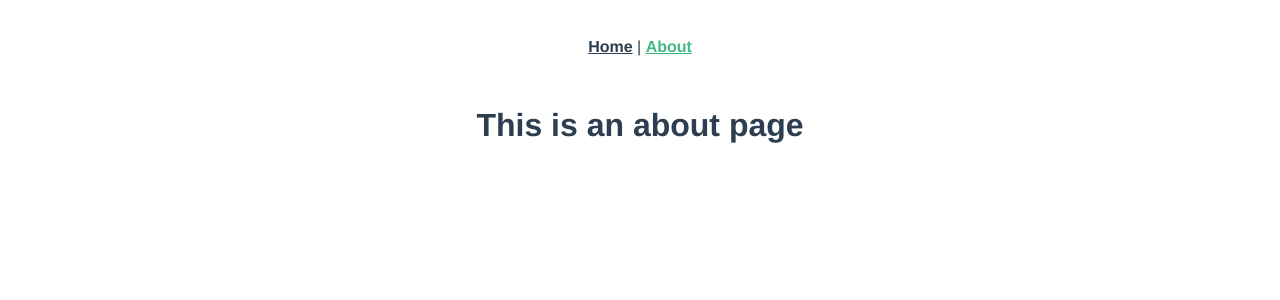
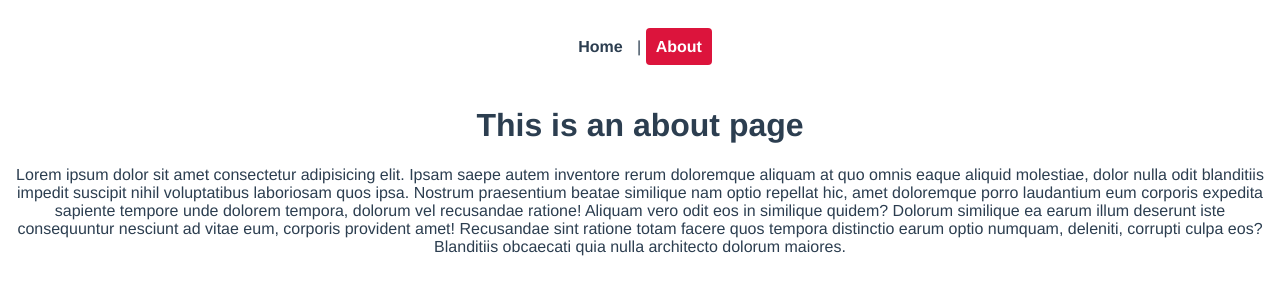
Before and after one commit to MaoDoBan/ban-jobs-vue, a Vue app: page /about in a window 1280 px wide. Shown: the top 300 px of the page. Built offline with nearby package versions, Linux system fonts and the light colour scheme.

Commit message:
alterações estéticas e de conteúdo

```diff
--- a/src/App.vue
+++ b/src/App.vue
@@ -1,7 +1,7 @@
 <template>
   <nav>
-    <router-link to="/">Home</router-link> |
-    <router-link to="/about">About</router-link>
+    <router-link :to="{ name: 'home' }">Home</router-link> |
+    <router-link :to="{ name: 'about' }">About</router-link>
   </nav>
   <router-view/>
 </template>
@@ -22,9 +22,13 @@ nav {
 nav a {
   font-weight: bold;
   color: #2c3e50;
+  text-decoration: none;
+  padding: 10px;
+  border-radius: 4px;
 }
 
 nav a.router-link-exact-active {
-  color: #42b983;
+  color: white;
+  background: crimson;
 }
 </style>
--- a/src/components/HelloWorld.vue
+++ /dev/null
@@ -1,58 +0,0 @@
-<template>
-  <div class="hello">
-    <h1>{{ msg }}</h1>
-    <p>
-      For a guide and recipes on how to configure / customize this project,<br>
-      check out the
-      <a href="https://cli.vuejs.org" target="_blank" rel="noopener">vue-cli documentation</a>.
-    </p>
-    <h3>Installed CLI Plugins</h3>
-    <ul>
-      <li><a href="https://github.com/vuejs/vue-cli/tree/dev/packages/%40vue/cli-plugin-babel" target="_blank" rel="noopener">babel</a></li>
-      <li><a href="https://github.com/vuejs/vue-cli/tree/dev/packages/%40vue/cli-plugin-router" target="_blank" rel="noopener">router</a></li>
-    </ul>
-    <h3>Essential Links</h3>
-    <ul>
-      <li><a href="https://vuejs.org" target="_blank" rel="noopener">Core Docs</a></li>
-      <li><a href="https://forum.vuejs.org" target="_blank" rel="noopener">Forum</a></li>
-      <li><a href="https://chat.vuejs.org" target="_blank" rel="noopener">Community Chat</a></li>
-      <li><a href="https://twitter.com/vuejs" target="_blank" rel="noopener">Twitter</a></li>
-      <li><a href="https://news.vuejs.org" target="_blank" rel="noopener">News</a></li>
-    </ul>
-    <h3>Ecosystem</h3>
-    <ul>
-      <li><a href="https://router.vuejs.org" target="_blank" rel="noopener">vue-router</a></li>
-      <li><a href="https://vuex.vuejs.org" target="_blank" rel="noopener">vuex</a></li>
-      <li><a href="https://github.com/vuejs/vue-devtools#vue-devtools" target="_blank" rel="noopener">vue-devtools</a></li>
-      <li><a href="https://vue-loader.vuejs.org" target="_blank" rel="noopener">vue-loader</a></li>
-      <li><a href="https://github.com/vuejs/awesome-vue" target="_blank" rel="noopener">awesome-vue</a></li>
-    </ul>
-  </div>
-</template>
-
-<script>
-export default {
-  name: 'HelloWorld',
-  props: {
-    msg: String
-  }
-}
-</script>
-
-<!-- Add "scoped" attribute to limit CSS to this component only -->
-<style scoped>
-h3 {
-  margin: 40px 0 0;
-}
-ul {
-  list-style-type: none;
-  padding: 0;
-}
-li {
-  display: inline-block;
-  margin: 0 10px;
-}
-a {
-  color: #42b983;
-}
-</style>
--- a/src/views/About.vue
+++ b/src/views/About.vue
@@ -1,5 +1,10 @@
 <template>
   <div class="about">
     <h1>This is an about page</h1>
+    <p>Lorem ipsum dolor sit amet consectetur adipisicing elit. Ipsam saepe autem inventore rerum doloremque aliquam at quo omnis eaque aliquid molestiae,
+       dolor nulla odit blanditiis impedit suscipit nihil voluptatibus laboriosam quos ipsa. Nostrum praesentium beatae similique nam optio repellat hic,
+       amet doloremque porro laudantium eum corporis expedita sapiente tempore unde dolorem tempora, dolorum vel recusandae ratione! Aliquam vero odit eos in similique quidem?
+       Dolorum similique ea earum illum deserunt iste consequuntur nesciunt ad vitae eum, corporis provident amet!
+       Recusandae sint ratione totam facere quos tempora distinctio earum optio numquam, deleniti, corrupti culpa eos? Blanditiis obcaecati quia nulla architecto dolorum maiores.</p>
   </div>
 </template>
--- a/src/views/Home.vue
+++ b/src/views/Home.vue
@@ -1,18 +1,22 @@
 <template>
   <div class="home">
-    <img alt="Vue logo" src="../assets/logo.png">
-    <HelloWorld msg="Welcome to Your Vue.js App"/>
+    <h1>Homepage</h1>
+    <p>Lorem ipsum dolor sit amet consectetur adipisicing elit. Ipsam saepe autem inventore rerum doloremque aliquam at quo omnis eaque aliquid molestiae,
+       dolor nulla odit blanditiis impedit suscipit nihil voluptatibus laboriosam quos ipsa. Nostrum praesentium beatae similique nam optio repellat hic,
+       amet doloremque porro laudantium eum corporis expedita sapiente tempore unde dolorem tempora, dolorum vel recusandae ratione! Aliquam vero odit eos in similique quidem?
+       Dolorum similique ea earum illum deserunt iste consequuntur nesciunt ad vitae eum, corporis provident amet!
+       Recusandae sint ratione totam facere quos tempora distinctio earum optio numquam, deleniti, corrupti culpa eos? Blanditiis obcaecati quia nulla architecto dolorum maiores.</p>
+    <p>Lorem ipsum dolor sit amet consectetur adipisicing elit. Ipsam saepe autem inventore rerum doloremque aliquam at quo omnis eaque aliquid molestiae,
+       dolor nulla odit blanditiis impedit suscipit nihil voluptatibus laboriosam quos ipsa. Nostrum praesentium beatae similique nam optio repellat hic,
+       amet doloremque porro laudantium eum corporis expedita sapiente tempore unde dolorem tempora, dolorum vel recusandae ratione! Aliquam vero odit eos in similique quidem?
+       Dolorum similique ea earum illum deserunt iste consequuntur nesciunt ad vitae eum, corporis provident amet!
+       Recusandae sint ratione totam facere quos tempora distinctio earum optio numquam, deleniti, corrupti culpa eos? Blanditiis obcaecati quia nulla architecto dolorum maiores.</p>
   </div>
 </template>
 
 <script>
-// @ is an alias to /src
-import HelloWorld from '@/components/HelloWorld.vue'
-
 export default {
   name: 'HomeView',
-  components: {
-    HelloWorld
-  }
+  components: {}
 }
 </script>
```
